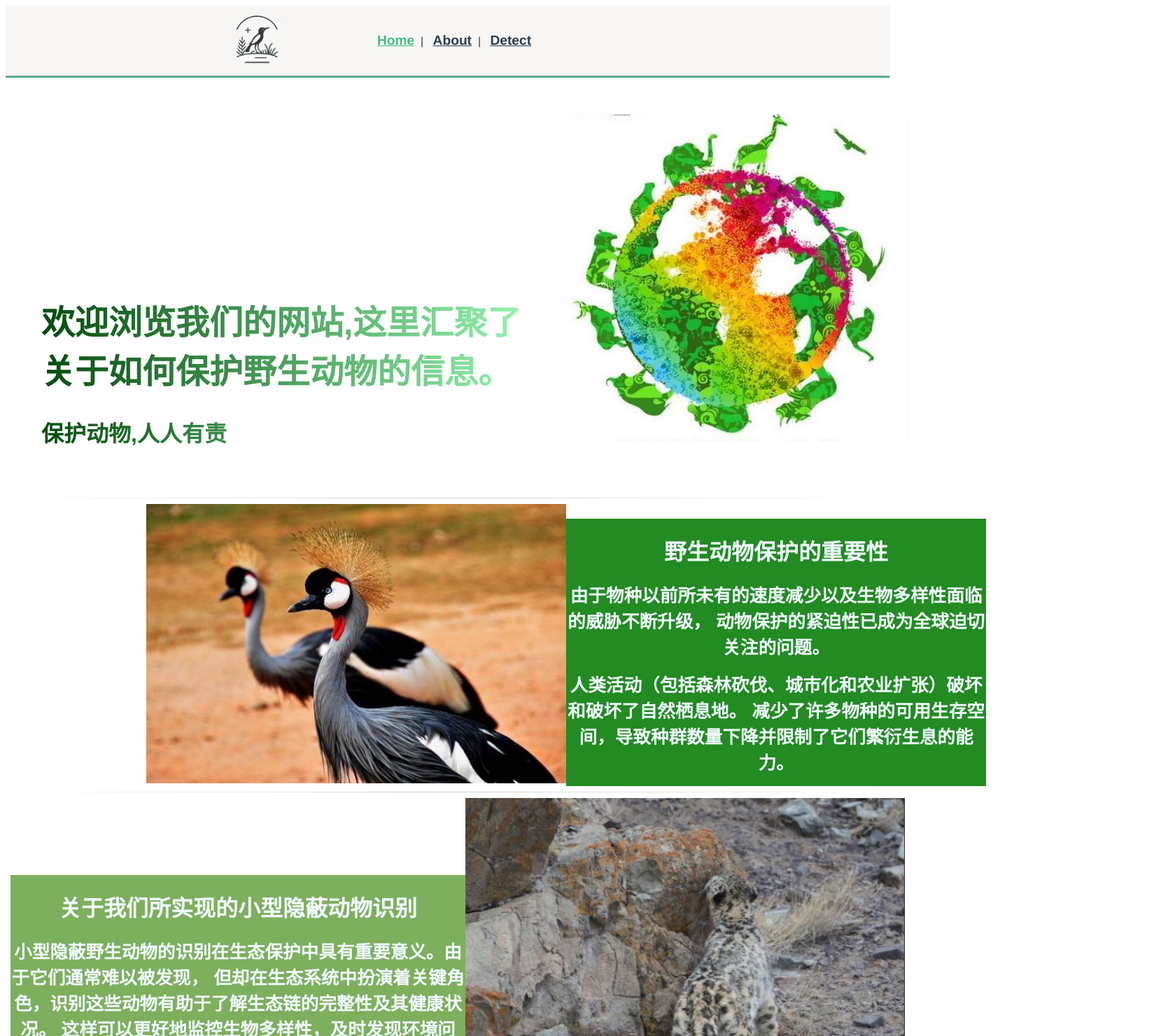
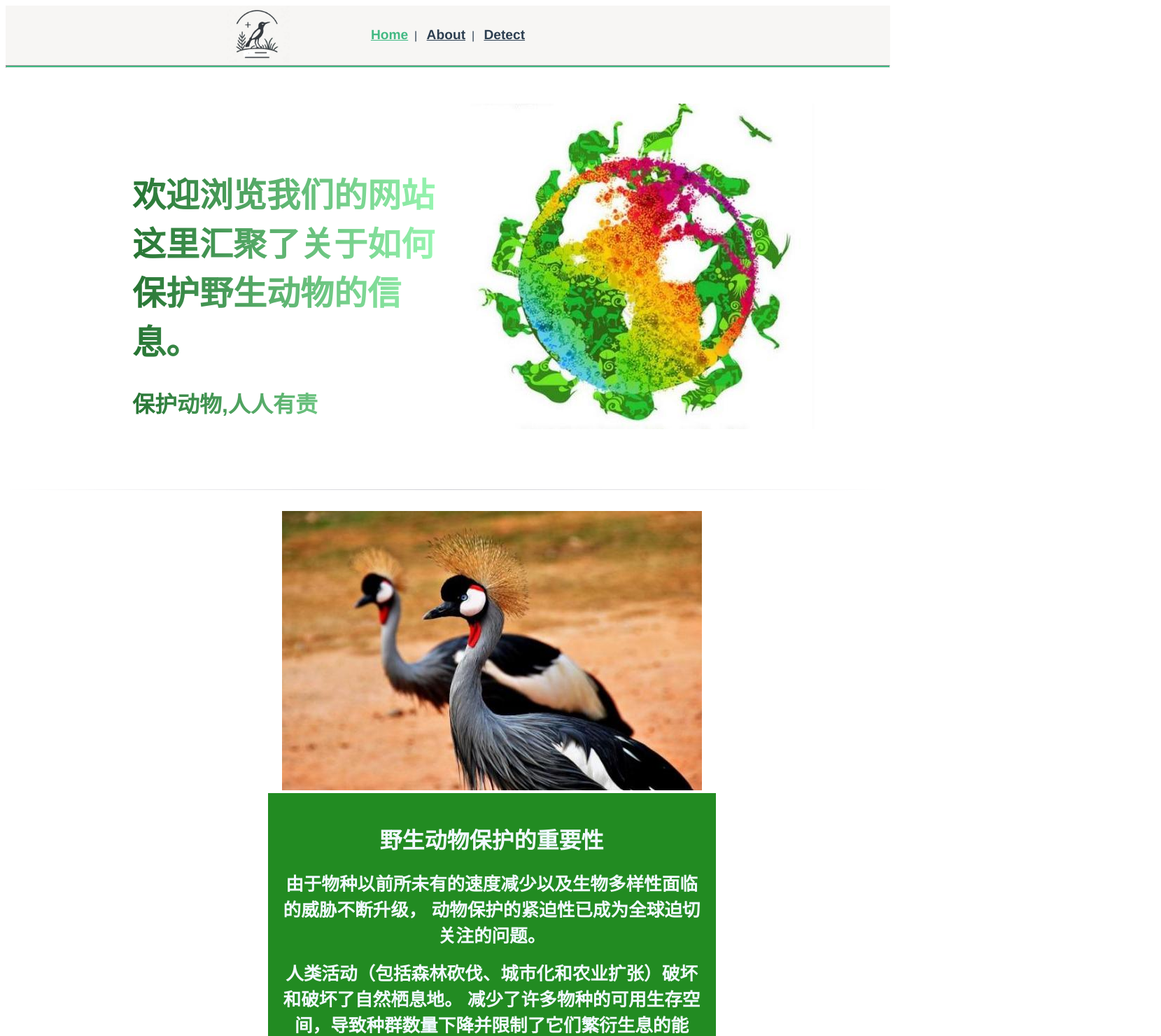
Before and after one commit to www-light/COD, a Vue app in the folder app_front/: page / in a window 1280 px wide. Shown: the top 1480 px of the page at 70% size, 1659 px wide, since content can reach past the window. Built offline with nearby package versions, Linux system fonts and the light colour scheme.

Commit message:
homepage

```diff
--- a/app_front/src/components/Header.vue
+++ b/app_front/src/components/Header.vue
@@ -2,10 +2,10 @@
   <div id="all">
     <div id="nav-div">
       <div id="img-div">
-        <img src="../assets/logo1.png" alt="logo" style="max-width: 90px;">
+          <img src="../assets/logo1.png" alt="logo" style="width: 90px;">
       </div>
 
-    <div id="nav-div">
+      <div id="text-div">
         <nav>
           <router-link to='/'>Home</router-link>&nbsp;&nbsp;|&nbsp;&nbsp;
           <router-link to="/about">About</router-link>&nbsp;&nbsp;|&nbsp;&nbsp;
@@ -27,18 +27,26 @@
   }
 
   #nav-div{
-    height: 100px;
+    /*  border: 1px solid black;   颜色调至black用于查看盒子位置 */
        background-color: #f7f6f4;
-    text-align: start;
+      text-align: left;
       display: flex ;
       align-items: center;
   }
 
   #img-div{
+    box-sizing: border-box;
+    width: 40%;
     padding-left: 25%;
-  width: 17%;
+    border: 0px solid black;   /*颜色调至black用于查看盒子位置 */
   }
 
+  #text-div{
+    box-sizing:border-box;
+    width: 20%;
+    text-align: center;
+    border: 0px solid black;   /*颜色调至black用于查看盒子位置 */
+  }
 
   nav {
     padding: 0px;
--- a/app_front/src/views/HomePage.vue
+++ b/app_front/src/views/HomePage.vue
@@ -1,14 +1,16 @@
 <template>
     <div class="home">
       <div class="title">
-        <h1 style="font-size:300%">欢迎浏览我们的网站,这里汇聚了关于如何保护野生动物的信息。</h1>
+        <h1 style="font-size:300%">欢迎浏览我们的网站<br>这里汇聚了关于如何保护野生动物的信息。</h1>
         <h1 style="font-size:200%">保护动物,人人有责</h1>
       </div>
       <div class="logo">
         <img src="\logo.jpg" alt="logo"/>
       </div>
     </div>
+
     <hr class="hr-edge-weak">
+
     <div class="intro">
       <div class="introp">
         <img src="\logo1.jpg" alt="logo1">
@@ -21,6 +23,7 @@
           减少了许多物种的可用生存空间，导致种群数量下降并限制了它们繁衍生息的能力。</h1>
       </div>
     </div>
+
       <hr class="hr-edge-weak">
 
     <div class="link">
@@ -60,12 +63,15 @@ export default{
     text-align: left;
     padding: 20px;
     margin: 10px;
-    width: 1600px;
+    /* width: 1600px; */
+    display: flex;
+    justify-content: center;
   }
   .title{
     text-align: left;
-    padding: 10px;
+    padding: 70px 0px 20px 140px;
     margin: 10px;
+    box-sizing: border-box;
     width: 700px;
     display:inline-block;
     background: linear-gradient(to right, rgb(2, 74, 10), rgb(154, 249, 180));
@@ -79,7 +85,8 @@ export default{
     display:inline-block;
   }
   .intro{
-    width:1600px;
+    /* width:1600px; */
+    padding-left: 125px;
   }
   .introp{
     width:600px;
@@ -88,10 +95,16 @@ export default{
   }
   .introt{
     width:600px;
+    padding: 20px;
     display:inline-block;
     vertical-align:bottom;
     background-color:forestgreen;
+    /* background-color:#42b983; */
     color:aliceblue;
+  }
+  .link{
+    margin-bottom: 30px;
+    padding-right: 100px;
   }
   .linkp{
     width:600px;
@@ -99,15 +112,18 @@ export default{
     vertical-align:bottom;
   }
   .linkt{
-    width:650px;
+    width:600px;
+    padding: 30px;
     display:inline-block;
     vertical-align:bottom;
-    background-color:rgb(126, 175, 93);
+    /* background-color:rgb(126, 175, 93); */
+    background-color:#42b983;
     color:aliceblue;
   }
 
   .hr-edge-weak {
 		border: 0;
+    margin: 30px 0px;
 		padding-top: 1px;
 		background: linear-gradient(to right, transparent, #d0d0d5, transparent);
 	}
```
Also changed, not shown: app_front/public/logo.jpg. Lines whose indentation alone changed are shown as unchanged.
